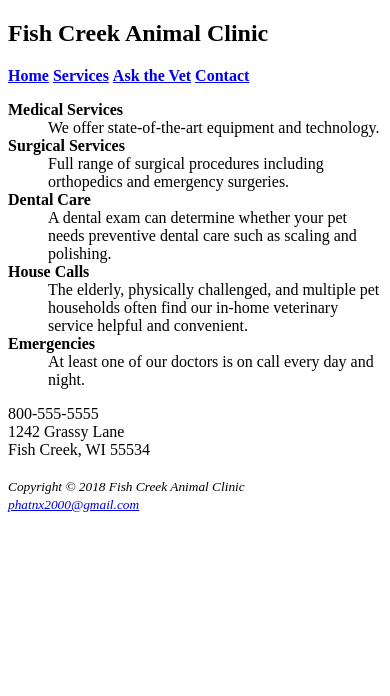
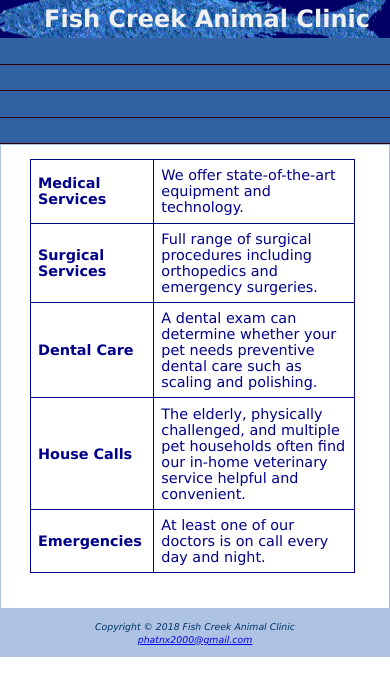
Before and after one commit to rikai-academy/RA02_Fish_Creek_Animal_Clinic_XuanPhat, a plain HTML site: page services.html in a window 390 px wide. Drawn offline with Linux system fonts and the light colour scheme.

Commit message:
update fish_creek_animal_clinic buoi 10

```diff
--- /dev/null
+++ b/fishcreek.css
@@ -0,0 +1,193 @@
+* {
+  box-sizing: border-box;
+}
+body {
+  background-color: #5280c5;
+  color: #003366;
+  font-family: Verdana, Arial, sans-serif;
+  background-image: url('./image/gradientblue.jpg');
+}
+header {
+  background-color: #000066;
+  color: #f0f0f0;
+  background-image: url('./image/bigfish.gif');
+  background-position: center;
+  background-size: auto;
+  text-align: center;
+  background-repeat: no-repeat;
+}
+h1 {
+  line-height: 250%;
+  text-indent: 1em;
+  margin: 0;
+  font-size: 3em;
+  padding: 0.2em;
+  text-shadow: #cccccc;
+}
+nav a {
+  font-weight: bold;
+  text-decoration: none;
+}
+nav {
+  float: left;
+  font-weight: bold;
+
+  width: 150px;
+}
+nav a:link {
+  color: #3262a3;
+}
+nav a:hover {
+  color: #cccccc;
+}
+nav a:visited {
+  color: #6699ff;
+}
+nav ul {
+  list-style-type: none;
+}
+nav ul li {
+  list-style: none;
+}
+
+main {
+  margin-left: 180px;
+  padding-right: 20px;
+  padding-bottom: 20px;
+  background-color: white;
+  border: 1px solid #aec3e3;
+}
+main dt {
+  color: #5280c5;
+  font-size: 1.1em;
+  font-weight: bold;
+  font-family: Georgia, 'Times New Roman', serif;
+}
+main ul li strong {
+  color: #5280c5;
+  font-size: 1.1em;
+  font-weight: bold;
+  font-family: Georgia, 'Times New Roman', serif;
+}
+main ul {
+  list-style-type: none;
+}
+
+footer {
+  font-size: 0.7em;
+  font-style: italic;
+  text-align: center;
+  background-color: #aec3e3;
+  padding: 1em;
+  margin-left: 180px;
+}
+#wrapper {
+  min-width: 700px;
+  width: 80%;
+  margin: 0 auto;
+  background-color: #3262a3;
+}
+header,
+nav,
+main,
+footer {
+  display: block;
+}
+img {
+  border: none;
+}
+#mobile {
+  display: none;
+}
+#desktop {
+  display: inline;
+}
+@media only screen and (max-width: 1024px) {
+  body {
+    margin: 0;
+    padding: 0;
+    background-color: white;
+    background-image: none;
+  }
+  #wrapper {
+    width: auto;
+    min-width: 0;
+    margin: 0;
+  }
+  h1 {
+    margin: 0;
+    font-size: 1.8em;
+    line-height: 200%;
+  }
+  nav {
+    float: none;
+    padding: 0;
+    width: auto;
+  }
+  nav li {
+    display: inline-block;
+  }
+  nav a {
+    padding: 1em;
+    font-size: 1.2em;
+  }
+  nav ul {
+    text-align: center;
+    padding: 0;
+    margin: 0;
+  }
+  main {
+    font-size: 90%;
+    margin: 0;
+    padding-left: 2em;
+  }
+  footer {
+    margin: 0;
+  }
+}
+@media only screen and (max-width: 768px) {
+  h1 {
+    font-size: 1.5em;
+    line-height: 120%;
+  }
+  nav a {
+    display: block;
+    padding: 0.2em;
+    font-size: 1em;
+  }
+  nav li {
+    border-bottom: 1px solid #330000;
+    display: block;
+  }
+  nav ul {
+    text-align: left;
+  }
+  main {
+    padding-left: 1em;
+  }
+  a {
+    text-shadow: none;
+  }
+  #mobile {
+    display: inline;
+  }
+  #desktop {
+    display: none;
+  }
+}
+
+table {
+  margin: 1em;
+  color: darkblue;
+  border: 2px;
+  border-collapse: collapse;
+}
+table td,
+table th {
+  padding: 0.5em;
+  border: 1px solid darkblue;
+}
+video {
+  float: right;
+  margin: 1em;
+}
--- a/services.html
+++ b/services.html
@@ -4,53 +4,102 @@
     <meta charset="UTF-8" />
     <meta http-equiv="X-UA-Compatible" content="IE=edge" />
     <meta name="viewport" content="width=device-width, initial-scale=1.0" />
-    <title>JavaJam</title>
+    <title>Fish Creek Animal Clinic Services</title>
+    <link rel="stylesheet" href="fishcreek.css" />
   </head>
   <body>
+    <div id="wrapper">
       <header>
-      <h2>Fish Creek Animal Clinic</h2>
+        <h1>Fish Creek Animal Clinic</h1>
       </header>
       <nav>
-      <a href="index.html"><b>Home</b></a>
-      <a href="services.html"><b>Services</b></a>
-      <a href="askvet.html"><b>Ask the Vet</b></a>
-      <a href="contact.html"><b>Contact</b></a>
+        <ul>
+          <li><a href="index.html">Home</a></li>
+          <li><a href="services.html">Services</a></li>
+          <li><a href="askvet.html">Ask the Vet</a></li>
+          <li><a href="contact.html">Contact</a></li>
+        </ul>
       </nav>
       <main>
-      <dl>
-        <dt><b>Medical Services</b></dt>
-        <dd>We offer state-of-the-art equipment and technology.</dd>
-        <dt><b>Surgical Services</b></dt>
-        <dd>
-          Full range of surgical procedures including orthopedics and emergency
-          surgeries.
-        </dd>
-        <dt><b>Dental Care</b></dt>
-        <dd>
+        <!-- <ul>
+          <li>
+            <strong>Medical Services</strong> <br />We offer state-of-the-art
+            equipment and technology.
+          </li>
+
+          <li>
+            <strong>Surgical Services</strong> <br />
+            Full range of surgical procedures including orthopedics and
+            emergency surgeries.
+          </li>
+          <li>
+            <strong>Dental Care</strong> <br />
             A dental exam can determine whether your pet needs preventive dental
             care such as scaling and polishing.
-        </dd>
-        <dt><b>House Calls</b></dt>
-        <dd>
-          The elderly, physically challenged, and multiple pet households often
-          find our in-home veterinary service helpful and convenient.
-        </dd>
-        <dt><b>Emergencies</b></dt>
-        <dd>At least one of our doctors is on call every day and night.</dd>
-      </dl>
-      <div>800-555-5555</div>
-      <div>1242 Grassy Lane</div>
-      <div>Fish Creek, WI 55534</div>
+          </li>
+          <li>
+            <strong>House Calls</strong> <br />
+            The elderly, physically challenged, and multiple pet households
+            often find our in-home veterinary service helpful and convenient.
+          </li>
+          <li>
+            <strong>Emergencies</strong> <br />
+            At least one of our doctors is on call every day and night.
+          </li>
+        </ul> -->
+        <table>
+          <tr>
+            <td>
+              <strong>Medical Services</strong>
+            </td>
+            <td>We offer state-of-the-art equipment and technology.</td>
+          </tr>
+
+          <tr>
+            <td>
+              <strong>Surgical Services</strong>
+            </td>
+            <td>
+              Full range of surgical procedures including orthopedics and
+              emergency surgeries.
+            </td>
+          </tr>
+          <tr>
+            <td>
+              <strong>Dental Care</strong>
+            </td>
+            <td>
+              A dental exam can determine whether your pet needs preventive
+              dental care such as scaling and polishing.
+            </td>
+          </tr>
+          <tr>
+            <td>
+              <strong>House Calls</strong>
+            </td>
+            <td>
+              The elderly, physically challenged, and multiple pet households
+              often find our in-home veterinary service helpful and convenient.
+            </td>
+          </tr>
+          <tr>
+            <td>
+              <strong>Emergencies</strong>
+            </td>
+            <td>At least one of our doctors is on call every day and night.</td>
+          </tr>
+        </table>
       </main>
-    <br />
+
       <footer>
         <small><i> Copyright © 2018 Fish Creek Animal Clinic</i></small>
         <br />
-      <a href="#"
-        ><small>
+        <a href="#">
+          <small>
             <i> phatnx2000@gmail.com</i>
           </small>
         </a>
       </footer>
+    </div>
   </body>
 </html>
```
Also changed, not shown: askvet.html (+4 -1 lines), contact.html (+1 -1 lines), index.html (+19 -14 lines), menu.html (+3 -2 lines), image/askthevet.gif (added), image/bigfish.gif (added), image/contact.gif (added), image/fishcreeklogo.gif (added), image/gradientblue.jpg (added), image/home.gif (added), image/services.gif (added). Lines whose indentation alone changed are shown as unchanged.
